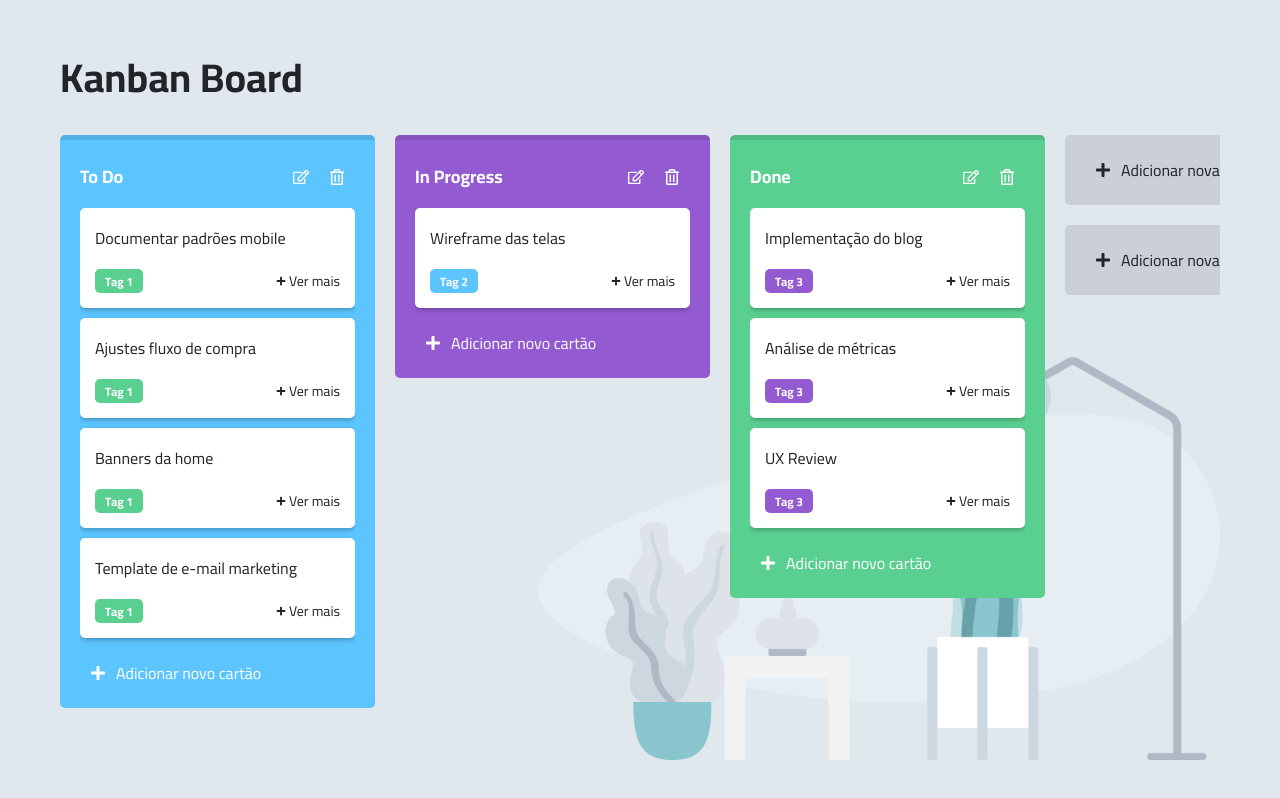
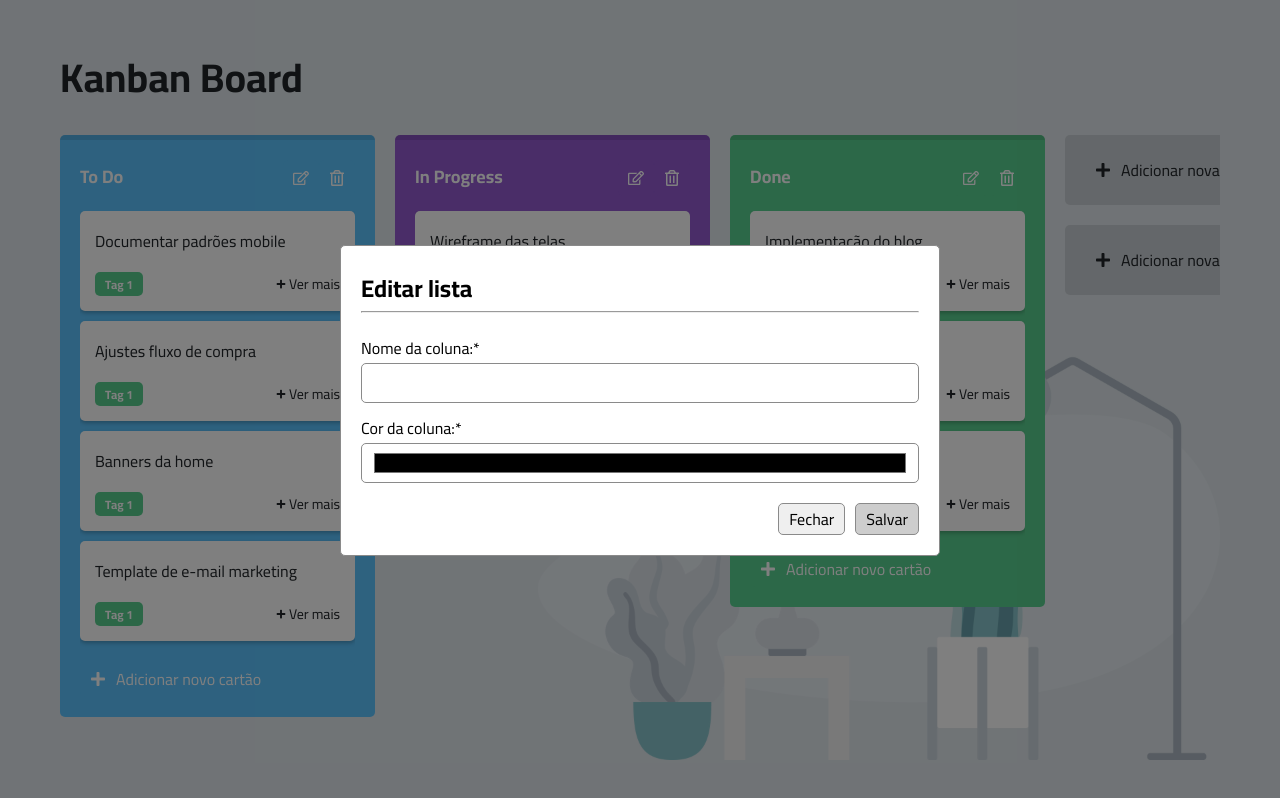
Before and after one commit to corvinau/kanban-board, a React (Create React App) app: page / in a window 1280 px wide. Both pictures are taken after a click on the button 301 px from the left and 176 px from the top of the page. Built offline with nearby package versions, Linux system fonts and the light colour scheme.

Commit message:
added delete confirmation
Signed-off-by: Tatiane Medeiros <tatianeportelamedeiros@gmail.com>

```diff
--- a/src/components/BoardColumn/index.tsx
+++ b/src/components/BoardColumn/index.tsx
@@ -7,6 +7,7 @@ import { FaPlus, FaRegEdit, FaRegTrashAlt } from 'react-icons/fa';
 import BoardCard from '../BoardCard';
 import BoardCardEmpty from '../BoardCardEmpty';
 import ModalPanel from '../ModalPanel';
+import FormColumn from '../FormColumn';
 import FormCard from '../FormCard';
 
 import { Container } from './styles';
@@ -16,11 +17,11 @@ const BoardColumn: React.FC<IColumn> = data => {
     console.log('clicou');
   };
 
-  const handleEditCard = () => {
+  const handleEditColumn = () => {
     console.log('clicou');
   };
 
-  const handleDeleteCard = () => {
+  const handleDeleteColumn = () => {
     console.log('clicou');
   };
 
@@ -30,25 +31,37 @@ const BoardColumn: React.FC<IColumn> = data => {
         <div className="column-header">
           <div className="column-name">{data.name}</div>
           <div className="column-actions">
+            <ModalPanel
+              button={
                 <div
                   className="column-action-button"
                   role="button"
-              onClick={handleEditCard}
+                  onClick={handleEditColumn}
                 >
                   <div className="button-icon">
                     <FaRegEdit />
                   </div>
                 </div>
+              }
+              title="Editar lista"
+              form={<FormColumn />}
+            />
 
+            <ModalPanel
+              button={
                 <div
                   className="column-action-button"
                   role="button"
-              onClick={handleDeleteCard}
+                  onClick={handleDeleteColumn}
                 >
                   <div className="button-icon">
                     <FaRegTrashAlt />
                   </div>
                 </div>
+              }
+              title="Excluir lista?"
+              action="delete"
+            />
           </div>
         </div>
         <div className="column-card">
--- a/src/components/BoardColumn/styles.ts
+++ b/src/components/BoardColumn/styles.ts
@@ -62,7 +62,7 @@ export const Container = styled.div`
     font-size: 16px;
     color: #FFFFFF;
 
-    margin: 0 10px;
+    margin: 10px;
   }
 
   .button-name {
--- a/src/components/ModalPanel/index.tsx
+++ b/src/components/ModalPanel/index.tsx
@@ -10,8 +10,8 @@ Modal.setAppElement('#root');
 interface IModalProps {
   button: React.ReactNode;
   title: string;
-  form: React.ReactNode;
-  action?: 'new' | 'edit';
+  form?: React.ReactNode;
+  action?: 'new' | 'edit' | 'delete';
 }
 
 const ModalPanel: React.FC<IModalProps> = ({
@@ -30,6 +30,11 @@ const ModalPanel: React.FC<IModalProps> = ({
     setIsOpen(false);
   };
 
+  const handleDeleteCard = () => {
+    console.log('clicou');
+    // handleCloseModal();
+  };
+
   return (
     <div>
       <div
@@ -45,20 +50,50 @@ const ModalPanel: React.FC<IModalProps> = ({
         onRequestClose={handleCloseModal}
         contentLabel={title}
         overlayClassName="modal-overlay"
-        className="modal-content"
+        className={
+          action === 'delete' ? 'modal-content-delete' : 'modal-content'
+        }
       >
+        {action === 'delete' ? (
+          <div className="modal-header-delete">
+            <h1>{title}</h1>
+          </div>
+        ) : (
           <div className="modal-header">
             <h2>{title}</h2>
 
             {action === 'edit' ? (
-            <button onClick={handleCloseModal}>
+              <ModalPanel
+                button={
+                  <button onClick={handleDeleteCard}>
                     <FaRegTrashAlt />
                   </button>
+                }
+                title="Excluir cartão?"
+                action="delete"
+              />
             ) : (
               <></>
             )}
           </div>
+        )}
 
+        {action === 'delete' ? (
+          <>
+            <div className="modal-button-delete">
+              <button className="button-delete" onClick={handleCloseModal}>
+                Cancelar
+              </button>
+              <button
+                className="button-confirm-delete"
+                onClick={handleCloseModal}
+              >
+                Excluir
+              </button>
+            </div>
+          </>
+        ) : (
+          <>
             <hr className="divider" />
 
             {form}
@@ -69,6 +104,8 @@ const ModalPanel: React.FC<IModalProps> = ({
                 Salvar
               </button>
             </div>
+          </>
+        )}
       </Modal>
     </div>
   );
--- a/src/components/ModalPanel/styles.css
+++ b/src/components/ModalPanel/styles.css
@@ -15,7 +15,8 @@
   justify-content: center;
 }
 
-.modal-content {
+.modal-content,
+.modal-content-delete {
   width: 90%;
   max-width: 600px;
   background-color: #ffffff;
@@ -24,11 +25,22 @@
   border: 1px solid #8a8a8a;
 }
 
-.modal-header {
+.modal-content-delete {
+  max-width: 450px;
+  padding: 25px;
+}
+
+.modal-header,
+.modal-header-delete {
   display: flex;
   flex-direction: row;
   justify-content: space-between;
   align-items: center;
+}
+
+.modal-header-delete {
+  justify-content: center;
+  margin-bottom: 40px;
 }
 
 .divider {
@@ -61,3 +73,17 @@ button:hover {
 .button-save {
   background-color: #cdcdcd;
 }
+
+.modal-button-delete {
+  display: flex;
+  justify-content: center;
+}
+
+.button-delete,
+.button-confirm-delete {
+  font-size: 20px;
+}
+
+.button-confirm-delete {
+  background-color: #cdcdcd;
+}
```
Lines whose indentation alone changed are shown as unchanged.
